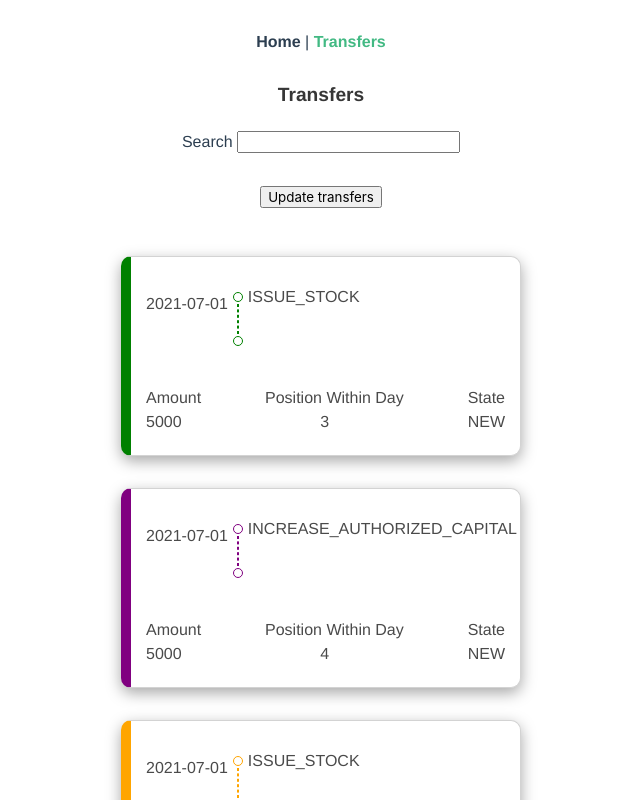
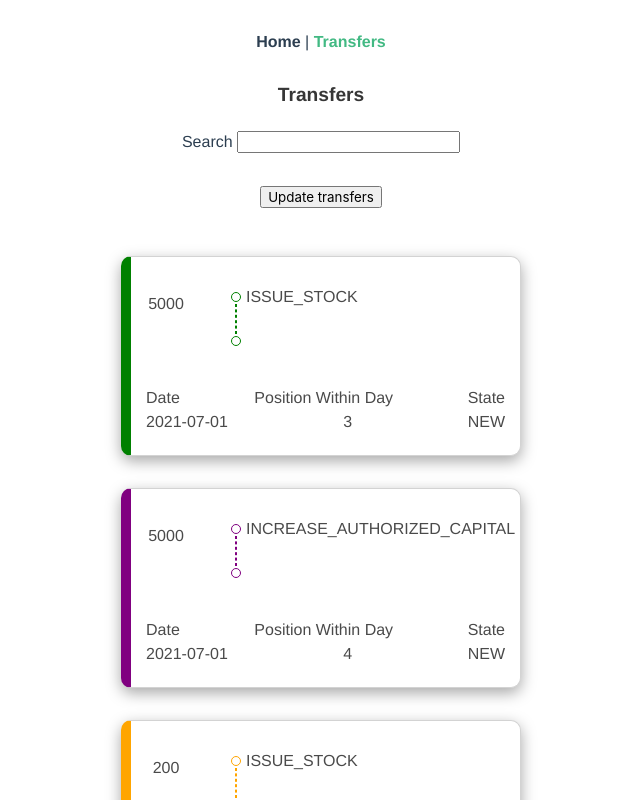
Before and after one commit to EmanueleDB/afs, a Vue app: page /transfers in a window 1280 px wide. Shown: the top 800 px of the page, without its empty margins (319-959 px from the left). Built offline with nearby package versions, Linux system fonts and the light colour scheme.

Commit message:
style fixed

```diff
--- a/src/components/transferRow.vue
+++ b/src/components/transferRow.vue
@@ -2,9 +2,11 @@
   <div class="card">
     <div class="card__header">
       <p v-if="transfer.fromSecurityHolder">{{ transfer.fromSecurityHolder }}</p>
-      <p class="card__header__amount">{{ transfer.recordDate }}</p>
+      <div class="card__container" style="width: 40px">
+        <p class="card__header__amount">{{ transfer.amount }}</p>
+      </div>
       <div style="display: flex; flex-direction: row;">
-        <div style="display: flex; flex-direction: column; align-items: center; width: 20px">
+        <div style="display: flex; flex-direction: column; align-items: center; width: 20px; margin-left:40px">
           <div class="circle" :style="'border: 1px solid ' + color + ';'"></div>
           <div class="line" :style="'border: 1px dashed ' + color + ';'"></div>
           <div class="circle" :style="'border: 1px solid ' + color + ';'"></div>
@@ -13,19 +15,19 @@
           <div style="position: relative">
             <p style="position: absolute; top: -7px">{{ transfer.type }}</p>
           </div>
-          <div style="position: relative; width: 200px; height: 30px">
+          <div v-if="transfer.forgottenProperty" style="position: relative; width: 200px; height: 30px">
             <p style="position: absolute; bottom: -7px">{{ transfer.forgottenProperty }}</p>
           </div>
         </div>
       </div>
     </div>
     <div class="card__body">
-      <p>Amount</p>
+      <p>Date</p>
       <p>Position Within Day</p>
       <p>State</p>
     </div>
     <div class="card__footer">
-      <p>{{ transfer.amount }}</p>
+      <p>{{ transfer.recordDate }}</p>
       <p>{{ transfer.positionWithinDay }}</p>
       <p>{{ transfer.state }}</p>
     </div>
@@ -43,6 +45,7 @@ import {Transaction} from "@/types/types";
 export default class TransferRow extends Vue {
   @Prop({required: true}) transfer!: Transaction;
   @Prop({required: true}) color!: string;
+
 
   mounted() {
     console.log(this.transfer)
```
